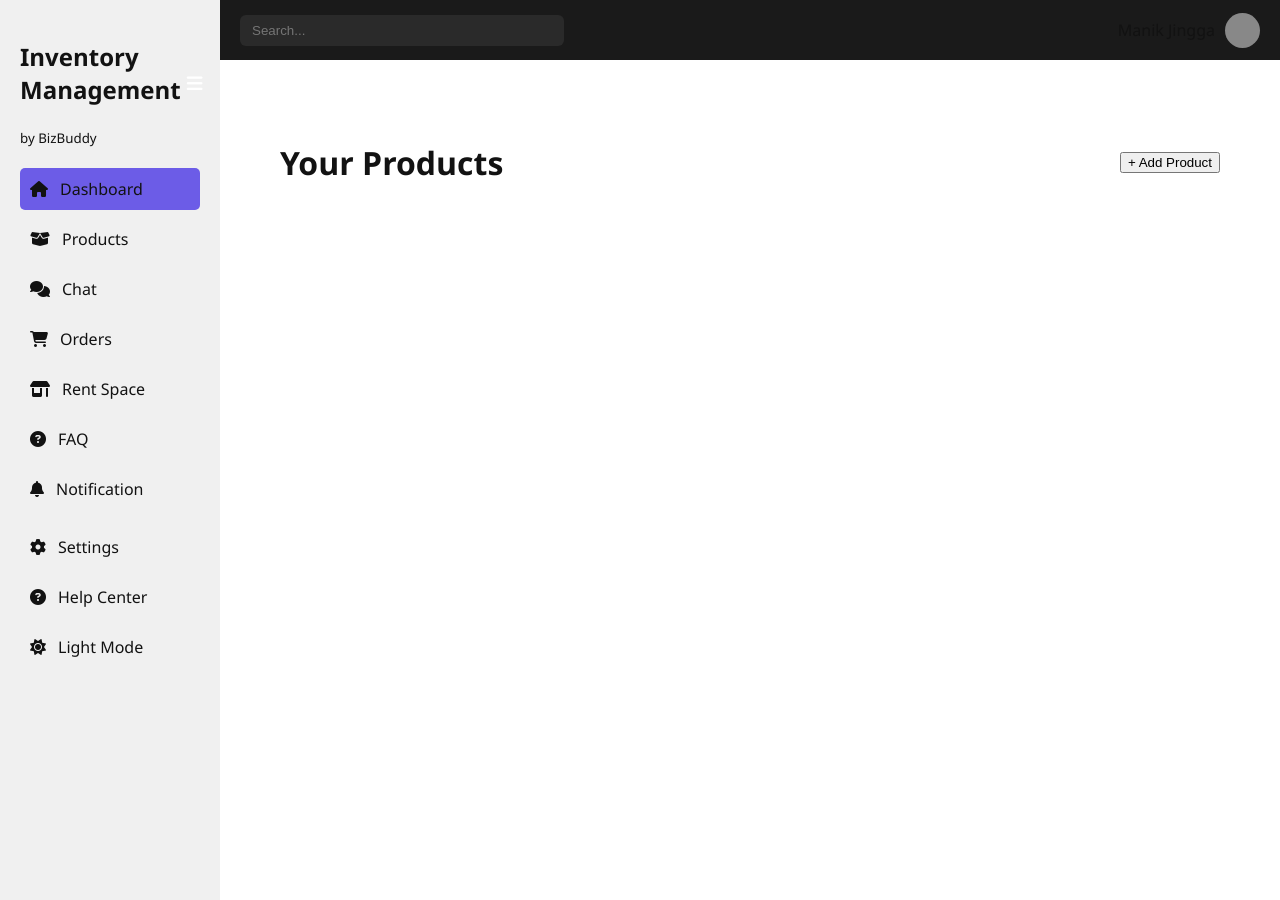
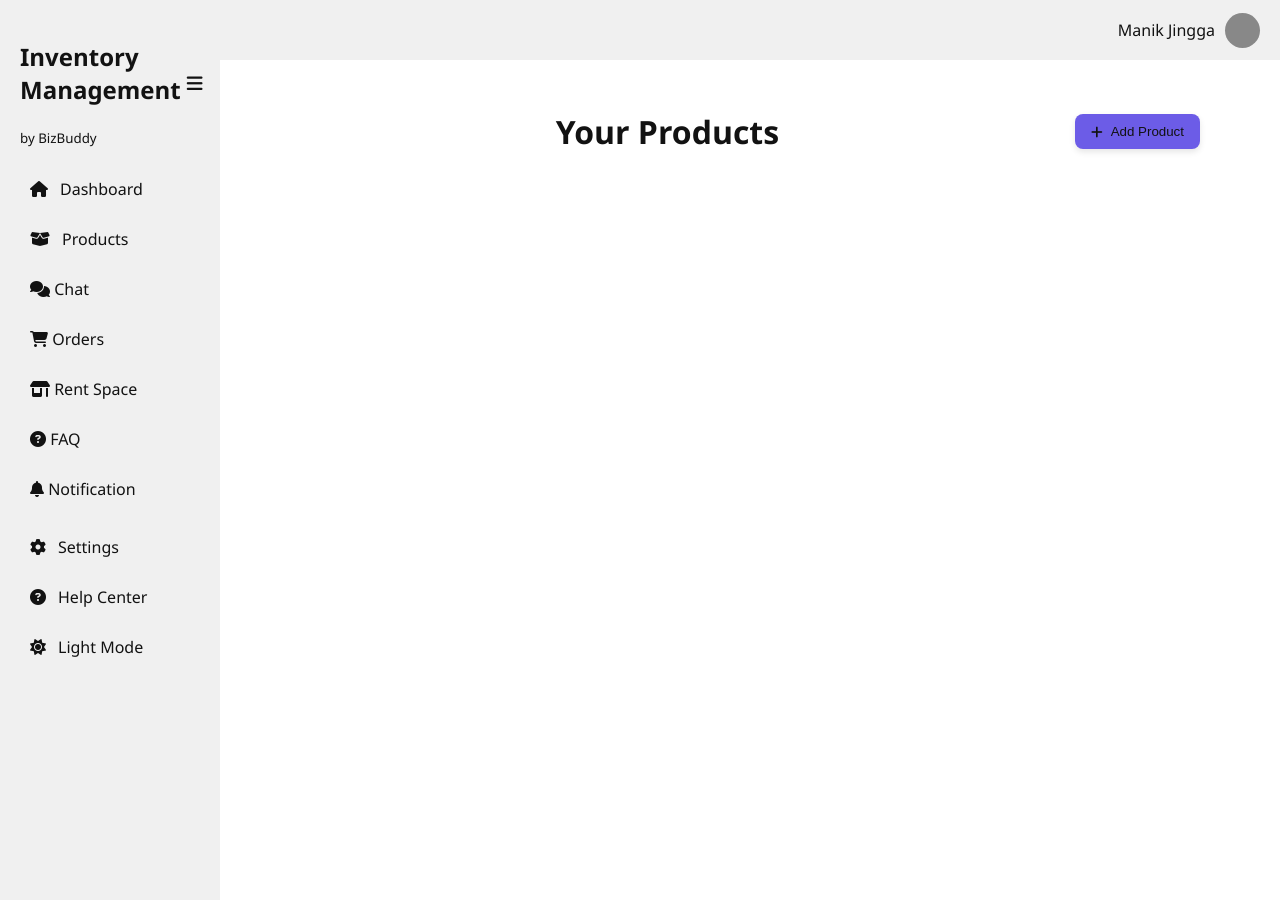
Before and after one commit to rohiiittttt/myplatform, a Django app: template templates/products.html in a window 1280 px wide. Run offline with Django 3.2, Linux system fonts and the light colour scheme; the template is opened without the code that fills it, so the values that code supplies are empty.

Commit message:
Product page created

```diff
--- a/static/css/styles.css
+++ b/static/css/styles.css
@@ -16,7 +16,10 @@ body.dark {
   --highlight: #6C5CE7;
 }
 
-
+:root,
+body.dark {
+  transition: background-color 0.3s ease, color 0.3s ease;
+}
 
 /* Base layout */
 body {
@@ -80,7 +83,7 @@ body {
 .sidebar button#toggleSidebar {
   background: none;
   border: none;
-  color: white;
+  color: var(--text-color);
   cursor: pointer;
   margin-left: auto;
   font-size: 18px;
@@ -100,7 +103,6 @@ body {
   cursor: pointer;
 }
 
-.nav-menu li,
 .sidebar-footer li {
   padding: 10px;
   border-radius: 5px;
@@ -109,6 +111,17 @@ body {
   gap: 12px;
   transition: background-color 0.3s;
   cursor: pointer;
+}
+.nav-menu li a {
+  all: unset;
+  display: flex;
+  align-items: center;
+  gap: 12px;
+  width: 100%;
+  height: 100%;
+  border-radius: 5px;
+  cursor: pointer;
+  transition: background-color 0.3s;
 }
 
 .nav-menu li:hover,
@@ -126,17 +139,17 @@ body {
   overflow: hidden;
 }
 
-.sidebar.collapsed li span {
+.sidebar.collapsed li a span {
   visibility: hidden;
   width: 0;
 }
 
 /* Top navbar */
 .top-navbar {
-  background-color: #1a1a1a;
+  background-color: var(--bg-sidebar);
   height: 60px;
   display: flex;
-  justify-content: space-between;
+  justify-content: flex-end;
   align-items: center;
   padding: 0 20px;
   flex-shrink: 0;
@@ -219,30 +232,201 @@ body {
 .theme-btn:hover {
   background-color: var(--highlight);
 }
+.header-section {
+  display: flex;
+  justify-content: space-between;
+  align-items: center;
+  padding: 20px 30px;
+}
+
+.product-grid {
+  display: flex;
+  flex-wrap: wrap;
+  gap: 20px;
+  padding: 20px 30px;
+}
+
+.product-card {
+  background-color: var(--card-bg);
+  border-radius: 12px;
+  box-shadow: 0 4px 12px rgba(0,0,0,0.1);
+  padding: 20px;
+  width: 250px;
+  transition: transform 0.2s ease;
+}
+
+.product-card:hover {
+  transform: translateY(-4px);
+}
+
+
+.product-card h2 {
+  font-size: 20px;
+  color: var(--text-color);
+  margin-bottom: 10px;
+}
+
+.product-card p {
+  margin: 4px 0;
+}
+
+.product-card button {
+  margin-top: 10px;
+  padding: 8px 10px;
+  border: none;
+  border-radius: 5px;
+  cursor: pointer;
+}
+
+.edit-btn {
+  background-color: #6C5CE7;
+  color: white;
+  margin-right: 5px;
+}
+
+.delete-btn {
+  background-color: #e74c3c;
+  color: white;
+}
 
 .header-section {
   display: flex;
   justify-content: space-between;
   align-items: center;
-  margin-bottom: 20px;
+  padding: 20px 30px;
 }
 
-.product-list {
-  display: grid;
+.product-grid {
+  display: flex;
+  flex-wrap: wrap;
   gap: 20px;
+  padding: 20px 30px;
 }
 
 .product-card {
   background-color: var(--card-bg);
-  border-radius: 10px;
+  border-radius: 12px;
+  box-shadow: 0 4px 12px rgba(0,0,0,0.1);
   padding: 20px;
-  box-shadow: 0 2px 5px rgba(0,0,0,0.2);
+  width: 250px;
+  transition: transform 0.2s ease, box-shadow 0.2s ease;
+}
+
+.product-card:hover {
+  transform: translateY(-6px);
+  box-shadow: 0 8px 20px rgba(0,0,0,0.15);
 }
 
 .product-card h2 {
-  margin: 0 0 10px;
+  font-size: 18px;
+  margin-bottom: 10px;
 }
 
 .product-card p {
   margin: 4px 0;
 }
+
+.product-card button {
+  margin-top: 10px;
+  padding: 8px 10px;
+  border: none;
+  border-radius: 5px;
+  cursor: pointer;
+}
+
+.edit-btn {
+  background-color: #6C5CE7;
+  color: white;
+  margin-right: 5px;
+}
+
+.delete-btn {
+  background-color: #e74c3c;
+  color: white;
+}
+.auth-form {
+  background: var(--card-bg);
+  padding: 30px;
+  max-width: 500px;
+  margin: auto;
+  border-radius: 10px;
+  box-shadow: 0 4px 12px rgba(0,0,0,0.1);
+}
+
+.auth-form input,
+.auth-form textarea {
+  width: 100%;
+  padding: 10px;
+  margin-bottom: 15px;
+  border: 1px solid #ccc;
+  border-radius: 6px;
+}
+
+.auth-form button {
+  background-color: var(--highlight);
+  color: white;
+  padding: 10px 20px;
+  border: none;
+  border-radius: 6px;
+  cursor: pointer;
+}
+
+.header-section {
+  display: flex;
+  justify-content: space-between;
+  align-items: center;
+  gap: 20px;
+  padding: 20px 30px;
+  position: relative;
+}
+
+.page-title {
+  flex: 1;
+  text-align: center;
+  margin: 0;
+  font-weight: 600;
+}
+
+.items {
+  flex: 1;
+  text-align: center;
+}
+
+.back-btn {
+  background: none;
+  border: none;
+  color: var(--text-color);
+  font-size: 20px;
+  padding: 8px;
+  border-radius: 6px;
+  cursor: pointer;
+  transition: background-color 0.2s ease;
+}
+
+.back-btn:hover {
+  background-color: rgba(0, 0, 0, 0.05);
+}
+
+
+.add-btn {
+  background-color: var(--highlight);
+  color: var(--text-color);
+  border: none;
+  padding: 10px 16px;
+  border-radius: 8px;
+  font-weight: 500;
+  display: flex;
+  align-items: flex-end;
+  gap: 8px;
+  cursor: pointer;
+  transition: background-color 0.3s ease;
+  box-shadow: 0 3px 6px rgba(0,0,0,0.1);
+}
+
+.add-btn:active {
+  transform: scale(0.98);
+}
+
+.add-btn:hover {
+  background-color: var(--highlight);
+}
--- a/static/js/create_product.js
+++ b/static/js/create_product.js
@@ -32,7 +32,7 @@ document.getElementById('create-product-form').addEventListener('submit', async
         }
 
         alert("Product added successfully!");
-        window.location.href = "/dashboard/";
+        window.location.href = "/products/";
     } catch (err) {
         console.error("Unexpected error:", err);
         alert("Unexpected error: " + err.message);
--- a/templates/create_product.html
+++ b/templates/create_product.html
@@ -2,7 +2,10 @@
 {% load static %}
 {% block content %}
 <div class="main-content">
-    <h1>Create Product</h1>
+    <button class="back-btn" onclick="window.location.href='{% url 'products_page' %}'">
+        <i class="fas fa-arrow-left"></i>
+    </button>
+    <h1 class="page-title">Create Product</h1>
     <form id="create-product-form" class="auth-form">
         <label for="name">Product Name:</label><br>
         <input type="text" id="name" name="name" required><br><br>
--- a/templates/includes/navbar.html
+++ b/templates/includes/navbar.html
@@ -1,5 +1,4 @@
 <header class="top-navbar">
-    <input type="text" placeholder="Search..." class="search-box">
     <div class="profile">
       <span class="user-name">Manik Jingga</span>
       <div class="avatar"></div>
--- a/templates/includes/sidebar.html
+++ b/templates/includes/sidebar.html
@@ -17,8 +17,12 @@
 
     <nav class="nav-menu">
         <ul>
-            <li class="active"><i class="fas fa-home"></i> <span>Dashboard</span></li>
-            <li><i class="fas fa-box-open"></i> <span>Products</span></li>
+            <li class="{% if request.path == '/dashboard/' %}active{% endif %}">
+                <a href="{% url 'dashboard' %}"><i class="fas fa-home"></i> <span>Dashboard</span></a>
+            </li>
+            <li class="{% if request.path == '/products/' or request.path == '/create-product/' %}active{% endif %}">
+                <a href="{% url 'products_page' %}"><i class="fas fa-box-open"></i> <span>Products</span></a>
+            </li>
             <li><i class="fas fa-comments"></i> <span>Chat</span></li>
             <li><i class="fas fa-shopping-cart"></i> <span>Orders</span></li>
             <li><i class="fas fa-store-alt"></i> <span>Rent Space</span></li>
@@ -26,6 +30,13 @@
             <li><i class="fas fa-bell"></i> <span>Notification</span></li>
         </ul>
     </nav>
+    <nav class="nav-menu">
+        <ul>
+
+        </ul>
+    </nav>
+
+
 
     <div class="sidebar-footer">
       <ul>
--- a/templates/login.html
+++ b/templates/login.html
@@ -1,8 +1,8 @@
 {% extends 'base.html' %}
 {% block content %}
 <div class="main-content">
-    <h1>Login</h1>
-    <p>Login to your seller account.</p>
+    <h1 class="page-title">Login</h1>
+    <p class="items">Login to your seller account.</p>
     <form method="post" class="auth-form">
         {% csrf_token %}
         <label for="username">Username:</label><br>
@@ -13,5 +13,5 @@
     </form>
 </div>
     <script src="/static/js/login.js"></script>
-    <p>Don't have an account? <a href="/register/">Register here</a></p>
+    <p class="items">Don't have an account? <a href="/register/">Register here</a></p>
 {% endblock %}
--- a/templates/products.html
+++ b/templates/products.html
@@ -1,11 +1,12 @@
 {% extends 'base.html' %}
 
 {% block content %}
-<div class="main-content">
-    <div class="header-section">
-        <h1>Your Products</h1>
-        <button onclick="window.location.href='/create-product/'">+ Add Product</button>
-    </div>
+<div class="header-section">
+    <h1 class="page-title">Your Products</h1>
+    <button class="add-btn" onclick="window.location.href='/create-product/'">
+      <i class="fas fa-plus"></i> Add Product
+    </button>
+
 
     <div id="product-list" class="product-list">
         <!-- Products will load here -->
--- a/templates/register.html
+++ b/templates/register.html
@@ -1,8 +1,8 @@
 {% extends 'base.html' %}
 {% block content %}
 <div class="main-content">
-    <h1>Register</h1>
-    <p>Create a new seller account.</p>
+    <h1 class="page-title">Register</h1>
+    <p class="items">Create a new seller account.</p>
     <form class="auth-form">
         {% csrf_token %}
         <label for="username">Username:</label><br>
@@ -15,5 +15,5 @@
     </form>
 </div>
     <script src="/static/js/register.js"></script>
-    <p>Already have an account? <a href="/login/">Login here</a></p>
+    <p class="items">Already have an account? <a href="/login/">Login here</a></p>
 {% endblock %}
```
